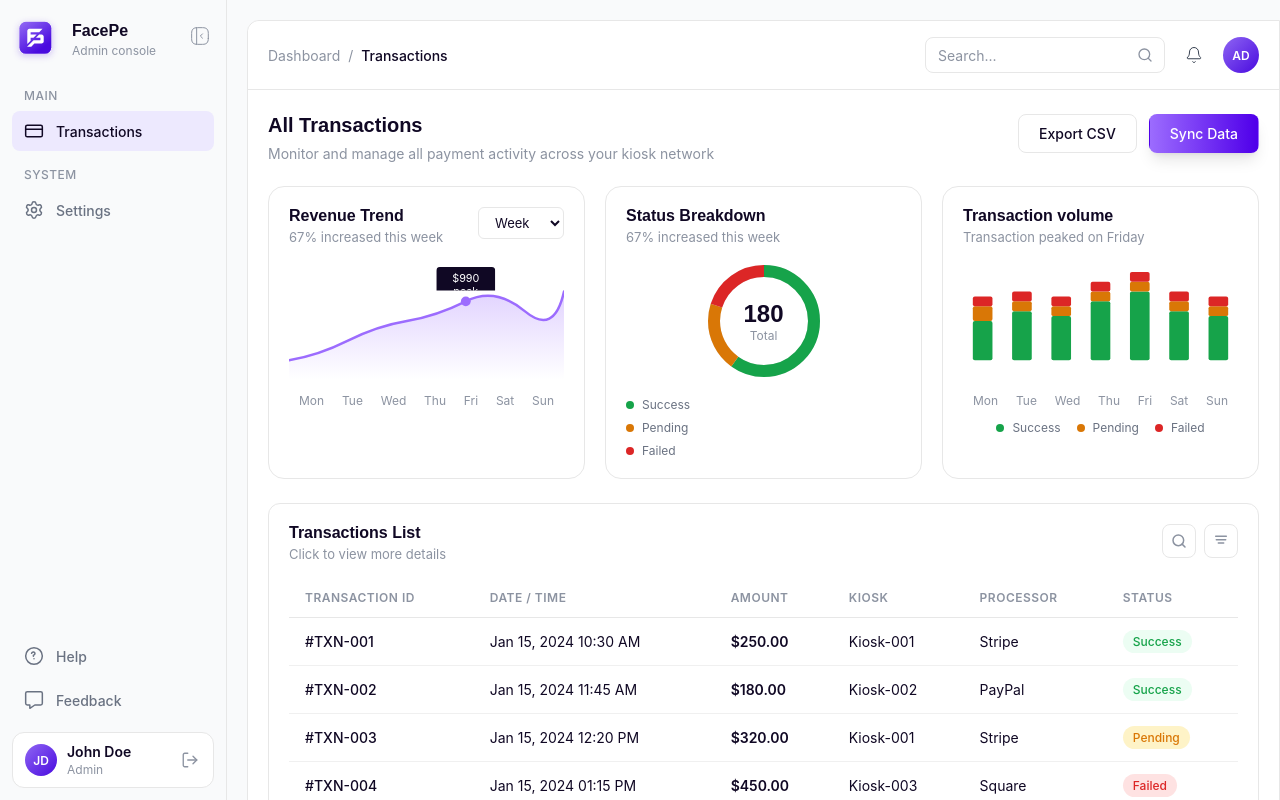
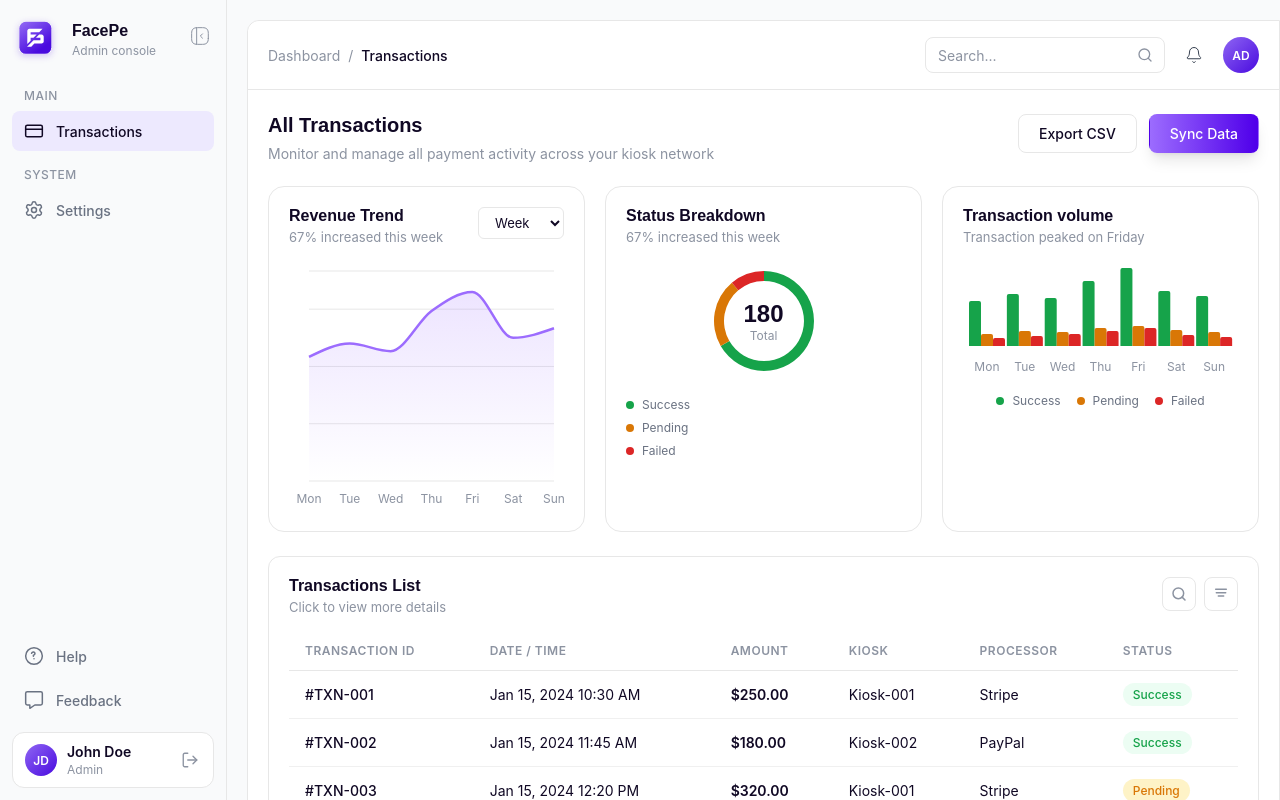
Before and after one commit to sagar-facepe-2303/facepe09-merchant-web-app, a React (Vite) app: page /dashboard/transactions in a window 1280 px wide. Shown: the top 800 px of the page. Built offline with nearby package versions, Linux system fonts and the light colour scheme; a web font is replaced by a local one.

Commit message:
feat: integrate recharts for visualizing revenue trends and transaction statuses

```diff
--- a/package.json
+++ b/package.json
@@ -14,7 +14,8 @@
     "react": "^19.2.5",
     "react-dom": "^19.2.5",
     "react-redux": "^9.2.0",
-    "react-router-dom": "^7.14.2"
+    "react-router-dom": "^7.14.2",
+    "recharts": "^3.8.1"
   },
   "devDependencies": {
     "@eslint/js": "^10.0.1",
--- a/src/components/transactions/RevenueChart.jsx
+++ b/src/components/transactions/RevenueChart.jsx
@@ -1,4 +1,5 @@
 import ChartCard from './ChartCard'
+import { LineChart, Line, XAxis, YAxis, CartesianGrid, Tooltip, ResponsiveContainer, Area, AreaChart, ReferenceLine } from 'recharts'
 
 function RevenueChart() {
   const weekDropdown = (
@@ -9,6 +10,16 @@ function RevenueChart() {
     </select>
   )
 
+  const data = [
+    { name: 'Mon', value: 650 },
+    { name: 'Tue', value: 720 },
+    { name: 'Wed', value: 680 },
+    { name: 'Thu', value: 890 },
+    { name: 'Fri', value: 990 },
+    { name: 'Sat', value: 750 },
+    { name: 'Sun', value: 800 },
+  ]
+
   return (
     <ChartCard
       title="Revenue Trend"
@@ -16,38 +27,56 @@ function RevenueChart() {
       rightAction={weekDropdown}
     >
       <div className="revenue-chart">
-        <svg viewBox="0 0 280 120" className="chart-svg">
+        <ResponsiveContainer width="100%" height={250}>
+          <AreaChart data={data} margin={{ top: 10, right: 10, left: 20, bottom: 0 }}>
             <defs>
               <linearGradient id="revenueGradient" x1="0" y1="0" x2="0" y2="1">
                 <stop offset="0%" stopColor="#9C6CFE" stopOpacity="0.3"/>
                 <stop offset="100%" stopColor="#9C6CFE" stopOpacity="0"/>
               </linearGradient>
             </defs>
-          <path
-            d="M0,100 Q30,95 60,80 T120,60 T180,40 T240,50 T280,30 L280,120 L0,120 Z"
+            <CartesianGrid
+              horizontal={true}
+              vertical={false}
+              stroke="#E7E7E7"
+              strokeWidth={1}
+              strokeDasharray="0"
+            />
+            <XAxis
+              dataKey="name"
+              axisLine={false}
+              tickLine={false}
+              tick={{ fontSize: 12, fill: '#8C93A1', fontFamily: 'Inter, sans-serif' }}
+              dy={5}
+              interval={0}
+            />
+            <YAxis
+              hide={true}
+              domain={[0, 1100]}
+            />
+            <Tooltip
+              contentStyle={{
+                backgroundColor: '#100824',
+                border: 'none',
+                borderRadius: '4px',
+                fontSize: '11px',
+                fontFamily: 'Inter, sans-serif',
+                color: '#ffffff',
+                padding: '8px 12px'
+              }}
+              formatter={(value) => `$${value}`}
+            />
+            <Area
+              type="monotone"
+              dataKey="value"
+              stroke="#9C6CFE"
+              strokeWidth={2.5}
               fill="url(#revenueGradient)"
+              dot={false}
+              activeDot={{ r: 5, fill: '#9C6CFE', stroke: '#ffffff', strokeWidth: 2 }}
             />
-          <path
-            d="M0,100 Q30,95 60,80 T120,60 T180,40 T240,50 T280,30"
-            fill="none"
-            stroke="#9C6CFE"
-            strokeWidth="2.5"
-            strokeLinecap="round"
-          />
-          <circle cx="180" cy="40" r="5" fill="#9C6CFE"/>
-          <foreignObject x="150" y="5" width="60" height="24">
-            <div className="chart-tooltip">$990 peak</div>
-          </foreignObject>
-        </svg>
-        <div className="chart-x-axis">
-          <span>Mon</span>
-          <span>Tue</span>
-          <span>Wed</span>
-          <span>Thu</span>
-          <span>Fri</span>
-          <span>Sat</span>
-          <span>Sun</span>
-        </div>
+          </AreaChart>
+        </ResponsiveContainer>
       </div>
     </ChartCard>
   )
--- a/src/components/transactions/StatusDonut.jsx
+++ b/src/components/transactions/StatusDonut.jsx
@@ -1,23 +1,55 @@
 import ChartCard from './ChartCard'
+import { PieChart, Pie, Cell, ResponsiveContainer, Tooltip } from 'recharts'
 
 function StatusDonut() {
+  const data = [
+    { name: 'Success', value: 120, color: '#16A34A' },
+    { name: 'Pending', value: 40, color: '#D97706' },
+    { name: 'Failed', value: 20, color: '#DC2626' },
+  ]
+
+  const total = data.reduce((sum, item) => sum + item.value, 0)
+
   return (
     <ChartCard
       title="Status Breakdown"
       subtitle="67% increased this week"
     >
       <div className="status-donut">
-        <svg viewBox="0 0 120 120" className="donut-chart">
-          <circle cx="60" cy="60" r="50" fill="none" stroke="#E7E7E7" strokeWidth="12"/>
-          <circle cx="60" cy="60" r="50" fill="none" stroke="#16A34A" strokeWidth="12"
-            strokeDasharray="188 126" strokeDashoffset="0" transform="rotate(-90 60 60)"/>
-          <circle cx="60" cy="60" r="50" fill="none" stroke="#D97706" strokeWidth="12"
-            strokeDasharray="63 251" strokeDashoffset="-188" transform="rotate(-90 60 60)"/>
-          <circle cx="60" cy="60" r="50" fill="none" stroke="#DC2626" strokeWidth="12"
-            strokeDasharray="63 251" strokeDashoffset="-251" transform="rotate(-90 60 60)"/>
-        </svg>
+        <ResponsiveContainer width={120} height={120}>
+          <PieChart>
+            <Pie
+              data={data}
+              cx="50%"
+              cy="50%"
+              innerRadius={40}
+              outerRadius={50}
+              startAngle={90}
+              endAngle={-270}
+              paddingAngle={0}
+              dataKey="value"
+              stroke="none"
+            >
+              {data.map((entry, index) => (
+                <Cell key={`cell-${index}`} fill={entry.color} />
+              ))}
+            </Pie>
+            <Tooltip
+              contentStyle={{
+                backgroundColor: '#100824',
+                border: 'none',
+                borderRadius: '4px',
+                fontSize: '11px',
+                fontFamily: 'Inter, sans-serif',
+                color: '#ffffff',
+                padding: '8px 12px'
+              }}
+              formatter={(value, name) => [value, name]}
+            />
+          </PieChart>
+        </ResponsiveContainer>
         <div className="donut-center">
-          <span className="donut-value">180</span>
+          <span className="donut-value">{total}</span>
           <span className="donut-label">Total</span>
         </div>
       </div>
--- a/src/components/transactions/VolumeBarChart.jsx
+++ b/src/components/transactions/VolumeBarChart.jsx
@@ -1,58 +1,49 @@
 import ChartCard from './ChartCard'
+import { BarChart, Bar, XAxis, YAxis, CartesianGrid, Tooltip, ResponsiveContainer } from 'recharts'
 
 function VolumeBarChart() {
+  const data = [
+    { name: 'Mon', success: 45, pending: 12, failed: 8 },
+    { name: 'Tue', success: 52, pending: 15, failed: 10 },
+    { name: 'Wed', success: 48, pending: 14, failed: 12 },
+    { name: 'Thu', success: 65, pending: 18, failed: 15 },
+    { name: 'Fri', success: 78, pending: 20, failed: 18 },
+    { name: 'Sat', success: 55, pending: 16, failed: 11 },
+    { name: 'Sun', success: 50, pending: 14, failed: 9 },
+  ]
+
   return (
     <ChartCard
       title="Transaction volume"
       subtitle="Transaction peaked on Friday"
     >
       <div className="volume-bar-chart">
-        <svg viewBox="0 0 280 120" className="chart-svg">
-          <g className="bar-group">
-            <rect x="10" y="60" width="20" height="40" fill="#16A34A" rx="2"/>
-            <rect x="10" y="45" width="20" height="15" fill="#D97706" rx="2"/>
-            <rect x="10" y="35" width="20" height="10" fill="#DC2626" rx="2"/>
-          </g>
-          <g className="bar-group">
-            <rect x="50" y="50" width="20" height="50" fill="#16A34A" rx="2"/>
-            <rect x="50" y="40" width="20" height="10" fill="#D97706" rx="2"/>
-            <rect x="50" y="30" width="20" height="10" fill="#DC2626" rx="2"/>
-          </g>
-          <g className="bar-group">
-            <rect x="90" y="55" width="20" height="45" fill="#16A34A" rx="2"/>
-            <rect x="90" y="45" width="20" height="10" fill="#D97706" rx="2"/>
-            <rect x="90" y="35" width="20" height="10" fill="#DC2626" rx="2"/>
-          </g>
-          <g className="bar-group">
-            <rect x="130" y="40" width="20" height="60" fill="#16A34A" rx="2"/>
-            <rect x="130" y="30" width="20" height="10" fill="#D97706" rx="2"/>
-            <rect x="130" y="20" width="20" height="10" fill="#DC2626" rx="2"/>
-          </g>
-          <g className="bar-group">
-            <rect x="170" y="30" width="20" height="70" fill="#16A34A" rx="2"/>
-            <rect x="170" y="20" width="20" height="10" fill="#D97706" rx="2"/>
-            <rect x="170" y="10" width="20" height="10" fill="#DC2626" rx="2"/>
-          </g>
-          <g className="bar-group">
-            <rect x="210" y="50" width="20" height="50" fill="#16A34A" rx="2"/>
-            <rect x="210" y="40" width="20" height="10" fill="#D97706" rx="2"/>
-            <rect x="210" y="30" width="20" height="10" fill="#DC2626" rx="2"/>
-          </g>
-          <g className="bar-group">
-            <rect x="250" y="55" width="20" height="45" fill="#16A34A" rx="2"/>
-            <rect x="250" y="45" width="20" height="10" fill="#D97706" rx="2"/>
-            <rect x="250" y="35" width="20" height="10" fill="#DC2626" rx="2"/>
-          </g>
-        </svg>
-        <div className="chart-x-axis">
-          <span>Mon</span>
-          <span>Tue</span>
-          <span>Wed</span>
-          <span>Thu</span>
-          <span>Fri</span>
-          <span>Sat</span>
-          <span>Sun</span>
-        </div>
+        <ResponsiveContainer width="100%" height={120}>
+          <BarChart data={data} barSize={12} barGap={4}>
+            <XAxis
+              dataKey="name"
+              axisLine={false}
+              tickLine={false}
+              tick={{ fontSize: 12, fill: '#8C93A1', fontFamily: 'Inter, sans-serif' }}
+              dy={8}
+            />
+            <YAxis hide={true} />
+            <CartesianGrid vertical={false} horizontal={false} />
+            <Tooltip
+              contentStyle={{
+                backgroundColor: '#100824',
+                border: 'none',
+                borderRadius: '4px',
+                fontSize: '11px',
+                fontFamily: 'Inter, sans-serif',
+                color: '#ffffff'
+              }}
+            />
+            <Bar dataKey="success" fill="#16A34A" radius={[2, 2, 0, 0]} />
+            <Bar dataKey="pending" fill="#D97706" radius={[2, 2, 0, 0]} />
+            <Bar dataKey="failed" fill="#DC2626" radius={[2, 2, 0, 0]} />
+          </BarChart>
+        </ResponsiveContainer>
       </div>
       <div className="bar-legend">
         <div className="legend-item">
--- a/src/pages/transactions.css
+++ b/src/pages/transactions.css
@@ -261,6 +261,15 @@ padding-top: 20px;
 /* Revenue Chart */
 .revenue-chart {
   position: relative;
+  width: 100%;
+}
+
+.revenue-chart .recharts-wrapper {
+  width: 100%;
+}
+
+.revenue-chart .recharts-tooltip-wrapper {
+  z-index: 10;
 }
 
 .chart-svg {
@@ -298,6 +307,16 @@ padding-top: 20px;
   justify-content: center;
   align-items: center;
   margin-bottom: 16px;
+  width: 100%;
+}
+
+.status-donut .recharts-wrapper {
+  width: 120px;
+  height: 120px;
+}
+
+.status-donut .recharts-pie {
+  overflow: visible;
 }
 
 .donut-chart {
@@ -311,6 +330,9 @@ padding-top: 20px;
   flex-direction: column;
   align-items: center;
   justify-content: center;
+  top: 50%;
+  left: 50%;
+  transform: translate(-50%, -50%);
 }
 
 .donut-value {
@@ -365,6 +387,15 @@ padding-top: 20px;
 /* Bar Chart */
 .volume-bar-chart {
   position: relative;
+  width: 100%;
+}
+
+.volume-bar-chart .recharts-wrapper {
+  width: 100%;
+}
+
+.volume-bar-chart .recharts-tooltip-wrapper {
+  z-index: 10;
 }
 
 .bar-legend {
```
Also changed, not shown: 1 other file (tests, documents, lock files or other folders). Lines whose indentation alone changed are shown as unchanged.
